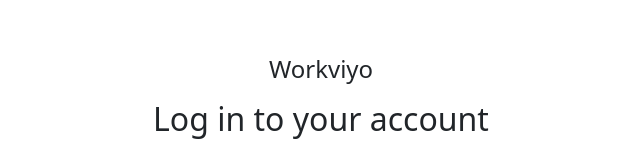
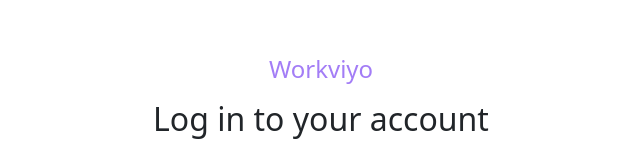
Before and after one commit to vais2004/workviyo-frontend, a React (Create React App) app in the folder my-app/: page / in a window 1280 px wide. Shown: the part 135-286 px from the top of the page, without its empty margins (319-959 px from the left). Built offline with nearby package versions, Linux system fonts and the light colour scheme.

Commit message:
update feat adding style to the workviyo heading

```diff
--- a/my-app/src/pages/Login.jsx
+++ b/my-app/src/pages/Login.jsx
@@ -46,7 +46,7 @@
       <div
         className="card  border-0 p-4 "
         style={{ width: "400px", backgroundColor: "#ffffff" }}>
-        <h4 className="heading-color text-center mb-3">Workviyo</h4>
+        <h4 className="heading-color text-center mb-3" style={{color:"#a37df6ff"}}>Workviyo</h4>
         <h2 className="text-center">Log in to your account</h2>
         <p className="text-center text-muted mb-4">
           Please enter your details.
--- a/my-app/src/pages/Signup.jsx
+++ b/my-app/src/pages/Signup.jsx
@@ -53,7 +53,7 @@
       <div
         className="card p-4 border-0"
         style={{ width: "400px", backgroundColor: "#ffffff" }}>
-        <h4 className="heading-color text-center mb-3">Workviyo</h4>
+        <h4 className="heading-color text-center mb-3" style={{color:"#a37df6ff"}}>Workviyo</h4>
         <h2 className="text-center">Create an account</h2>
         <p className="text-center text-muted mb-4">Please enter your details</p>
         <form onSubmit={handleUserRegister}>
```
